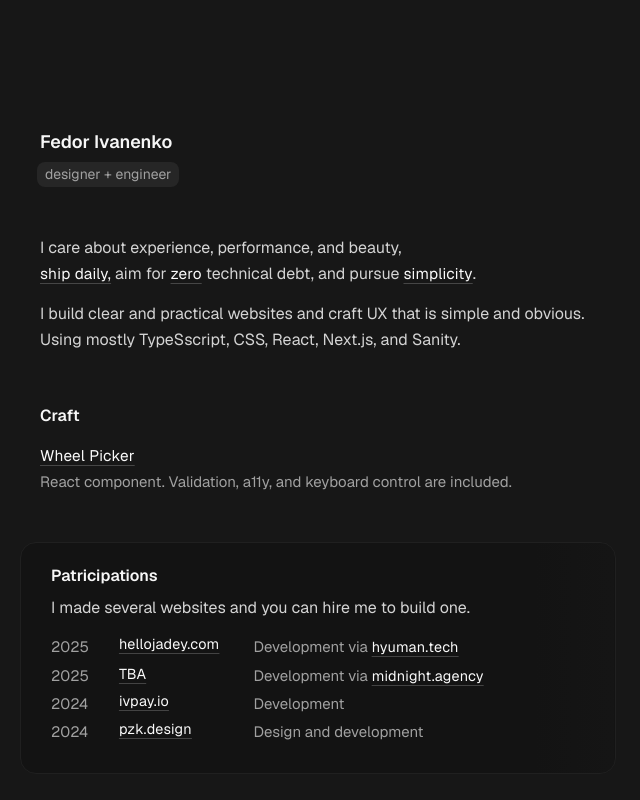
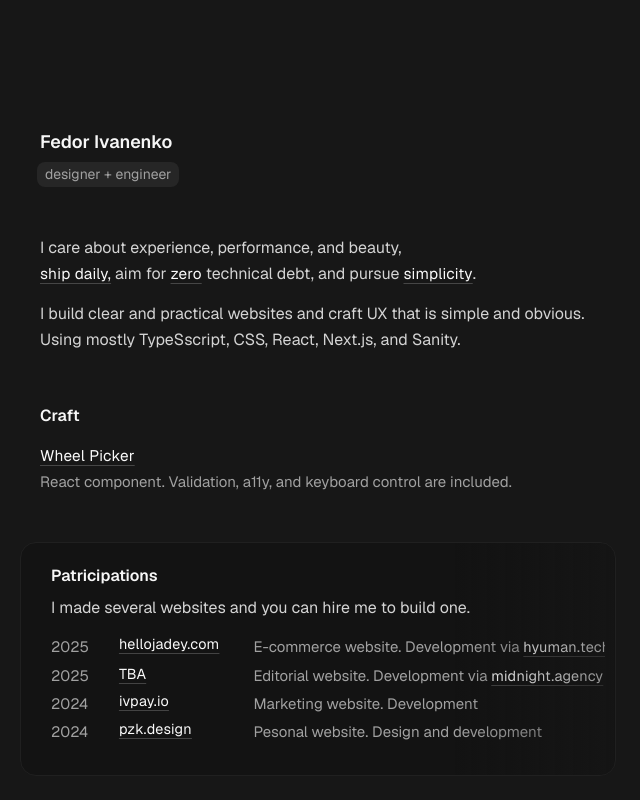
Before and after one commit to fedorivanenko/fedor-ivanenko-personal-website, a Next.js app: page / in a window 1280 px wide. Shown: the top 800 px of the page, without its empty margins (322-962 px from the left). Built offline with nearby package versions, Linux system fonts and the light colour scheme.

Commit message:
text tweaks

```diff
--- a/app/page.tsx
+++ b/app/page.tsx
@@ -77,7 +77,7 @@ const projectsData: ProjectData[] = [
     href: "https://www.hellojadey.com/",
     description: (
       <p>
-        Development via{" "}
+        E-commerce website. Development via{" "}
         <InlineLinkButton href="https://www.hyuman.tech/">
           hyuman.tech
         </InlineLinkButton>
@@ -89,7 +89,7 @@ const projectsData: ProjectData[] = [
     name: "TBA",
     description: (
       <p>
-        Development via{" "}
+        Editorial website. Development via{" "}
         <InlineLinkButton href="https://midnight.agency/">
           midnight.agency
         </InlineLinkButton>
@@ -100,13 +100,13 @@ const projectsData: ProjectData[] = [
     year: 2024,
     name: "ivpay.io",
     href: "https://ivpay.io/",
-    description: <p>Development</p>,
+    description: <p>Marketing website. Development</p>,
   },
   {
     year: 2024,
     name: "pzk.design",
     href: "https://www.pzk.design/",
-    description: <p>Design and development</p>,
+    description: <p>Pesonal website. Design and development</p>,
   },
 ];
 
@@ -159,11 +159,11 @@ function ProjectRow({ year, href, name, description }: ProjectData) {
 
 function ProjectsPanel() {
   return (
-    <Section className="overflow-x-scroll pl-7.5 py-5" id="projects" card>
+    <Section className="overflow-x-scroll pl-7.5 pt-5 pb-0" id="projects" card>
       <h2 className="!mb-1.5">Patricipations</h2>
       <p>I made several websites and you can hire me to build one.</p>
-      <ul className="grid grid-cols-[max-content_max-content_max-content] overflow-x-scroll pr-20 gap-x-7.5 gap-y-1 mb-2">
-        <div className="absolute w-20 h-full pointer-events-none bg-gradient-to-r from-transparent to-background/50 -translate-x-[1px] top-0 right-0" />
+      <ul className="grid grid-cols-[max-content_max-content_max-content] overflow-x-scroll pr-20 gap-x-7.5 gap-y-1 pb-7.5">
+        <div className="absolute w-40 h-full pointer-events-none bg-gradient-to-r from-transparent to-background/50 -translate-x-[1px] top-0 right-0" />
         {projectsData.map((project) => (
           <ProjectRow key={`${project.year}-${project.name}`} {...project} />
         ))}
```
